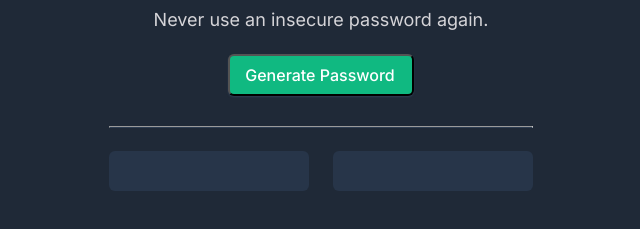
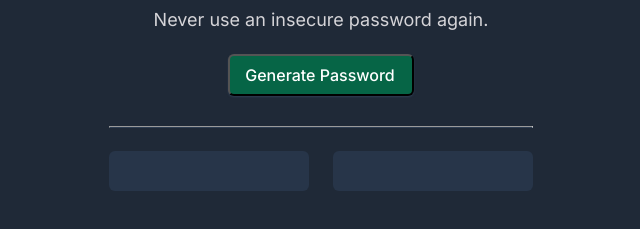
Before and after one commit to elvanuzun/random-password-generator, a plain HTML site: page index.html in a window 1280 px wide. In both pictures the pointer is over the button "Generate Password". Shown: the part 183-412 px from the top of the page, without its empty margins (319-959 px from the left). Drawn offline with Linux system fonts and the light colour scheme.

Commit message:
Add a hover effect to the button

```diff
--- a/index.css
+++ b/index.css
@@ -6,6 +6,9 @@ body{
     color: white;
 
 
+}
+button:hover{
+    background:#066546 ;
 }
 
 .main-container{
```
